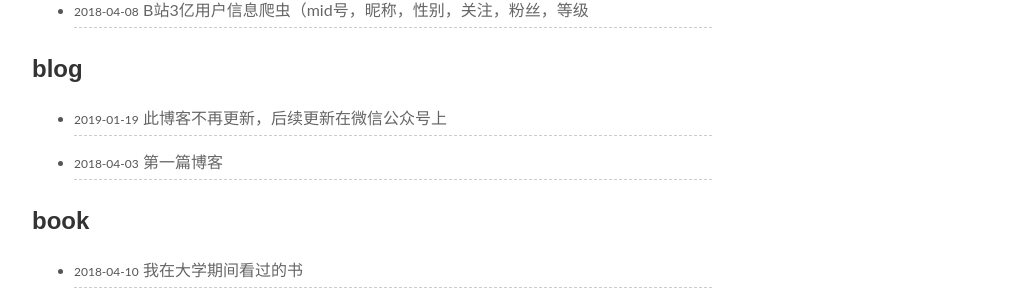
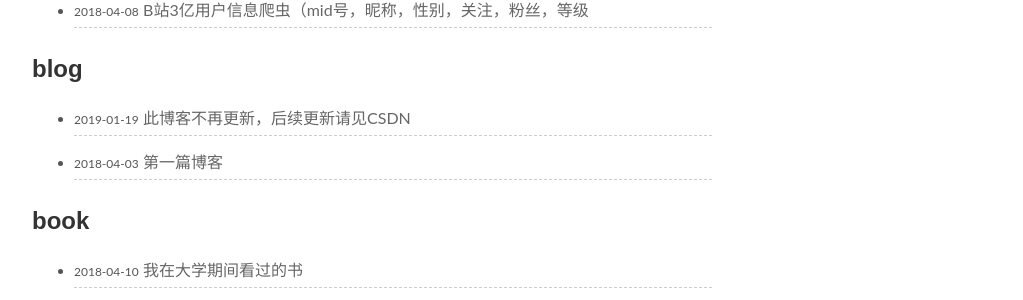
Before and after one commit to last2win/blog-cdn, a Jekyll site: the page built from pages/categories.md, in a window 1280 px wide. Shown: the part 745-1045 px from the top of the page, without its empty margins (138-1161 px from the left). Built offline with Jekyll 4.4.1, drawn with Linux system fonts in a browser that asks for light colours.

Commit message:
2019-1-19

```diff
--- a/_posts/2019-01-19-blog.md
+++ b/_posts/2019-01-19-blog.md
@@ -1,6 +1,6 @@
 ---
 layout: post
-title: 此博客不再更新，后续更新在微信公众号上
+title: 此博客不再更新，后续更新请见CSDN
 categories: [blog]
 description: CSDN的博客地址：https://me.csdn.net/zhangpeterx
 keywords:
```
